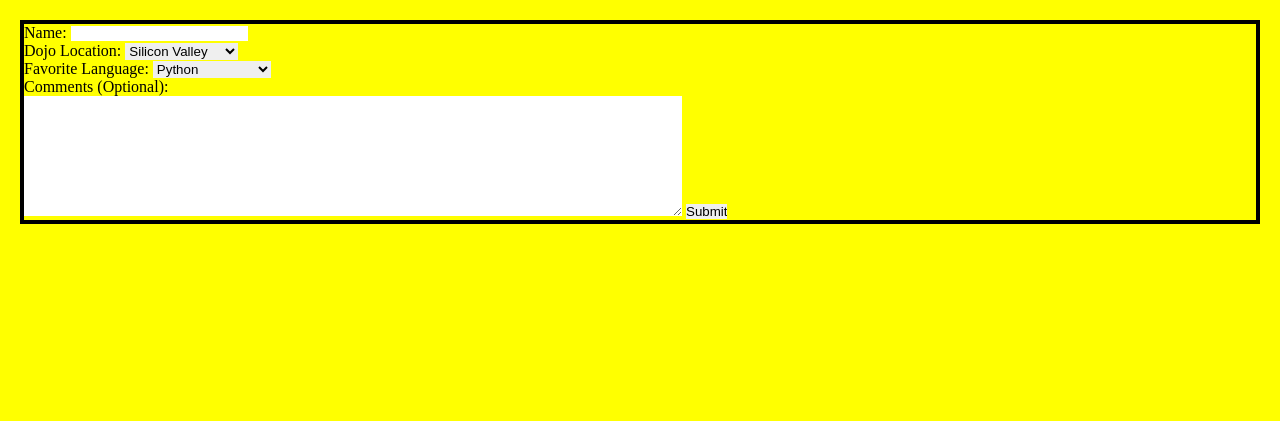
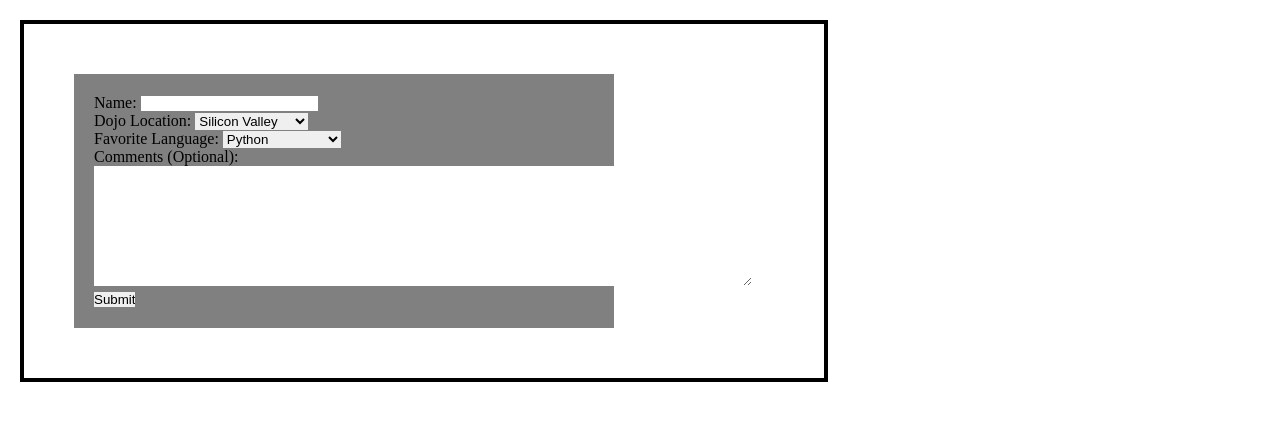
Before and after one commit to rpandy/DojoAssignments, a Flask app: page / in a window 1280 px wide. Shown: the top 421 px of the page. Run offline with Flask 2, Linux system fonts and the light colour scheme.

Commit message:
flask updates

```diff
--- a/Python/dojo_survey/server.py
+++ b/Python/dojo_survey/server.py
@@ -9,7 +9,7 @@ def index():
 def survey_submission():
     #print request.form
     user = request.form
-    print user['name']
+    #print user['name']
     name = request.form['name']
     location = request.form['location']
     fav_language = request.form['fav_language']
--- a/Python/dojo_survey/static/css/my_style_sheet1.css
+++ /dev/null
@@ -1,11 +0,0 @@
-*{
-    padding: 0px;
-    margin: 0px;
-    border: 0px;
-}
-
-body{
-    border: 4px black solid;
-    margin: 20px;
-    background-color: yellow;
-}
--- /dev/null
+++ b/Python/dojo_survey/static/css/my_style_sheet5.css
@@ -0,0 +1,18 @@
+*{
+    padding: 0px;
+    margin: 0px;
+    border: 0px;
+}
+
+body{
+    width: 800px;
+    border: 4px black solid;
+    margin: 20px;
+}
+
+#container{
+    width: 500px;
+    margin: 50px;
+    padding: 20px;
+    background-color: grey;
+}
--- a/Python/dojo_survey/templates/index.html
+++ b/Python/dojo_survey/templates/index.html
@@ -3,7 +3,7 @@
     <head>
         <meta charset="utf-8">
         <title>Dojo Survey</title>
-        <link rel="stylesheet" type="text/css" href="{{ url_for('static', filename='css/my_style_sheet1.css')}}">
+        <link rel="stylesheet" type="text/css" href="{{ url_for('static', filename='css/my_style_sheet5.css')}}">
     </head>
     <body>
         <div id="container">
--- a/Python/dojo_survey/templates/results.html
+++ b/Python/dojo_survey/templates/results.html
@@ -3,7 +3,7 @@
     <head>
         <meta charset="utf-8">
         <title>Survey Results</title>
-        <link rel="stylesheet" type="text/css" href="{{ url_for('static', filename='css/results_style_sheet1.css')}}">
+        <link rel="stylesheet" type="text/css" href="{{ url_for('static', filename='css/results_style_sheet5.css')}}">
     </head>
     <body>
         <div id="container">
--- a/Python/form_test/server.py
+++ b/Python/form_test/server.py
@@ -19,4 +19,7 @@ def create_user():
     email = request.form['email']
     #redirects back to the '/' route
     return redirect('/')
+@app.route('/show')
+def show_user():
+    return render_template('user.html', name='Jay', email='kpatel@codingdojo.com')
 app.run(debug=True) #runs our server redirects back to the '/' route
```
Also changed, not shown: Python/dojo_survey/static/css/results_style_sheet1.css (deleted, +0 -17 lines), Python/dojo_survey/static/css/results_style_sheet5.css (added, +23 -0 lines), 1 other file.
